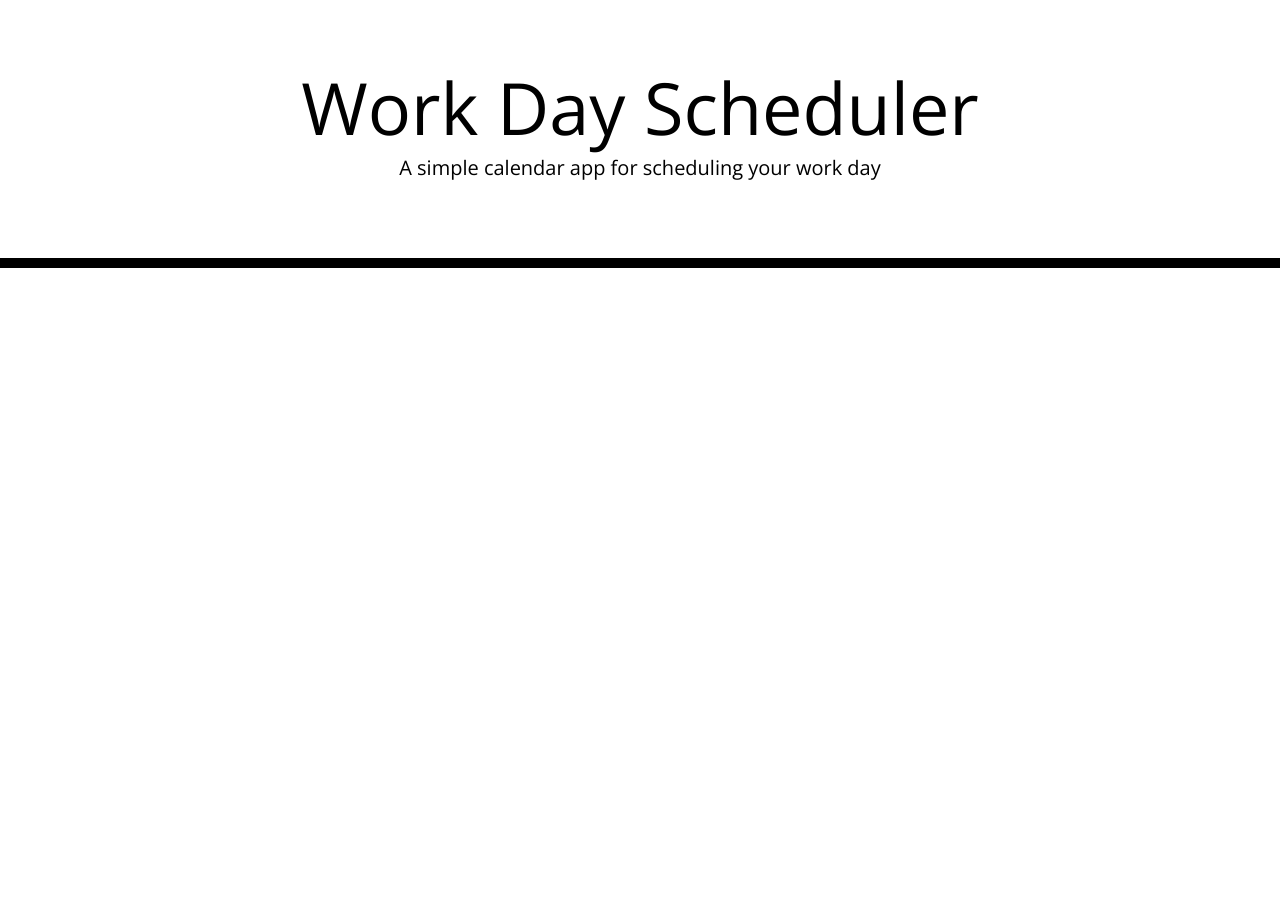
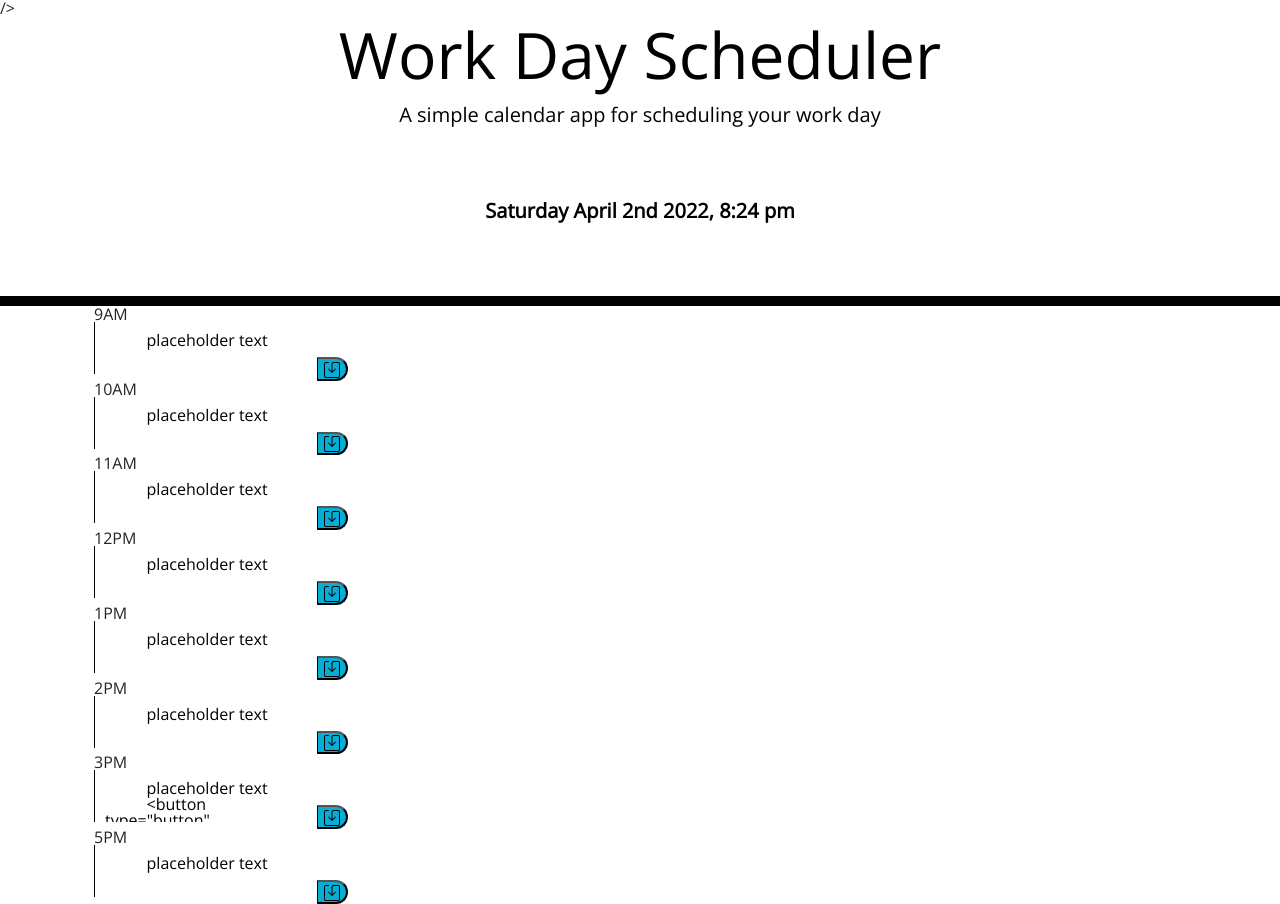
Before and after one commit to maggiejoe/work-day-scheduler, a plain HTML site: page index.html in a window 1280 px wide. Before the commit the page ends 800 px from the top, so only its background shows below. Drawn offline with nearby package versions, Linux system fonts and the light colour scheme; files that its build step writes are made by us from their sources.

Commit message:
updated bootstrap link, added sections, added functioning date & time in header

```diff
--- a/assets/js/script.js
+++ b/assets/js/script.js
@@ -0,0 +1 @@
+$("#currentDay").text(moment().format('dddd MMMM Do YYYY, h:mm a'));
--- a/index.html
+++ b/index.html
@@ -6,7 +6,9 @@
     <meta http-equiv="X-UA-Compatible" content="ie=edge" />
     <link
       rel="stylesheet"
-      href="https://stackpath.bootstrapcdn.com/bootstrap/4.3.1/css/bootstrap.min.css"
+      href="https://cdn.jsdelivr.net/npm/bootstrap@5.1.3/dist/css/bootstrap.min.css"
+      integrity="sha384-1BmE4kWBq78iYhFldvKuhfTAU6auU8tT94WrHftjDbrCEXSU1oBoqyl2QvZ6jIW3"
+      crossorigin="anonymous">
     />
     <link
       rel="stylesheet"
@@ -24,15 +26,109 @@
 
   <body>
     <header class="jumbotron">
-      <h1 class="display-3">Work Day Scheduler</h1>
-      <p class="lead">A simple calendar app for scheduling your work day</p>
-      <p id="currentDay" class="lead"></p>
+        <div class="container">
+        <h1 class="display-3 row justify-content-center">Work Day Scheduler</h1>
+        <p class="lead row justify-content-center">A simple calendar app for scheduling your work day</p>
+        <p id="currentDay" class="lead row justify-content-center fw-bold">
+
+        </p>
+      </div>
     </header>
     <div class="container">
-      <!-- Timeblocks go here -->
+      <!-- Time blocks -->
+
+      <section class="container">
+        <div class="col-1">
+          9AM
+        </div>
+        <textarea class="user-text">
+          placeholder text
+        </textarea>
+        <button type="button" class="saveBtn"><img src="./assets/images/bootstrap-save-icon.svg" /></button>
+      </section>
+
+      <section class="container">
+        <div class="col-1">
+          10AM
+        </div>
+        <textarea class="user-text">
+          placeholder text
+        </textarea>
+        <button type="button" class="saveBtn"><img src="./assets/images/bootstrap-save-icon.svg" /></button>
+      </section>
+
+      <section class="container">
+        <div class="col-1">
+          11AM
+        </div>
+        <textarea class="user-text">
+          placeholder text
+        </textarea>
+        <button type="button" class="saveBtn"><img src="./assets/images/bootstrap-save-icon.svg" /></button>
+      </section>
+
+      <section class="container">
+        <div class="col-1">
+          12PM
+        </div>
+        <textarea class="user-text">
+          placeholder text
+        </textarea>
+        <button type="button" class="saveBtn"><img src="./assets/images/bootstrap-save-icon.svg" /></button>
+      </section>
+
+      <section class="container">
+        <div class="col-1">
+          1PM
+        </div>
+        <textarea class="user-text">
+          placeholder text
+        </textarea>
+        <button type="button" class="saveBtn"><img src="./assets/images/bootstrap-save-icon.svg" /></button>
+      </section>
+
+      <section class="container">
+        <div class="col-1">
+          2PM
+        </div>
+        <textarea class="user-text">
+          placeholder text
+        </textarea>
+        <button type="button" class="saveBtn"><img src="./assets/images/bootstrap-save-icon.svg" /></button>
+      </section>
+
+      <section class="container">
+        <div class="col-1">
+          3PM
+        </div>
+        <textarea class="user-text">
+          placeholder text
+          <button type="button" class="saveBtn"><img src="./assets/images/bootstrap-save-icon.svg" /></button>
+      </section>
+
+      <section class="container">
+        <div class="col-1">
+          4PM
+        </div>
+        <textarea class="user-text">
+          placeholder text
+        </textarea>
+        <button type="button" class="saveBtn"><img src="./assets/images/bootstrap-save-icon.svg" /></button>
+      </section>
+
+      <section class="container">
+        <div class="col-1">
+          5PM
+        </div>
+        <textarea class="user-text">
+          placeholder text
+        </textarea>
+        <button type="button" class="saveBtn"><img src="./assets/images/bootstrap-save-icon.svg" /></button>
+      </section>
     </div>
 
     <script src="https://code.jquery.com/jquery-3.4.1.min.js"></script>
     <script src="https://cdnjs.cloudflare.com/ajax/libs/moment.js/2.24.0/moment.min.js"></script>
+    <script src="./assets/js/script.js"></script>
   </body>
 </html>
```
Also changed, not shown: assets/images/bootstrap-save-icon.svg (added).
